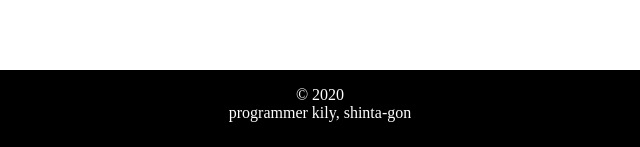
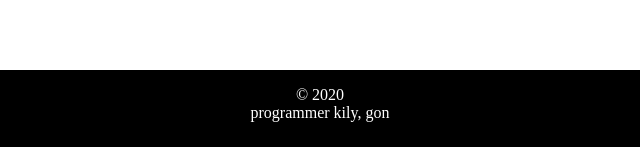
Before and after one commit to pazmagbeta/acces, a plain HTML site: page index.html in a window 1280 px wide. Shown: the part 850-997 px from the top of the page, 320-960 px from the left. Drawn offline with Linux system fonts and the light colour scheme.

Commit message:
Update index.html

```diff
--- a/index.html
+++ b/index.html
@@ -31,7 +31,7 @@
           </div>
     </main>
     <footer>
-        <p>© 2020<br>programmer kily, shinta-gon</p>
+        <p>© 2020<br>programmer kily, gon</p>
     </footer>
 </body>
 </html>
```
